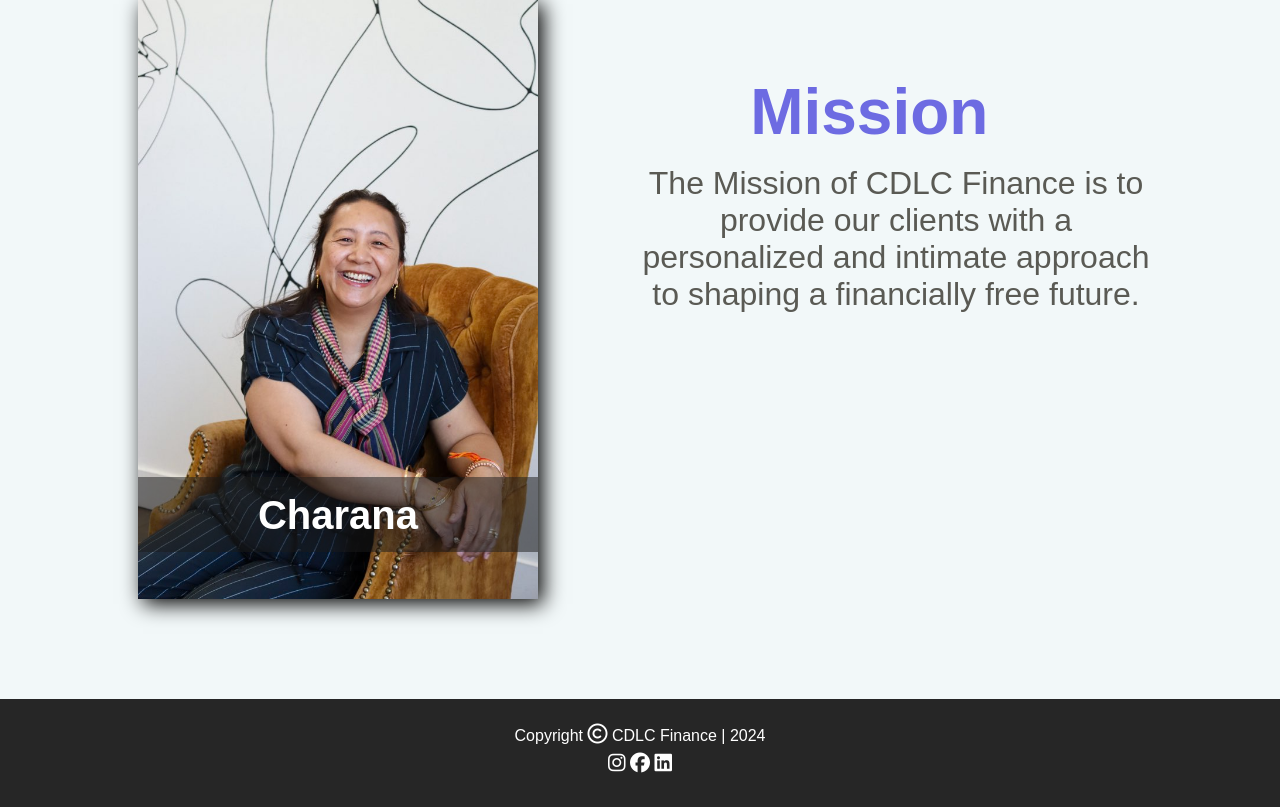
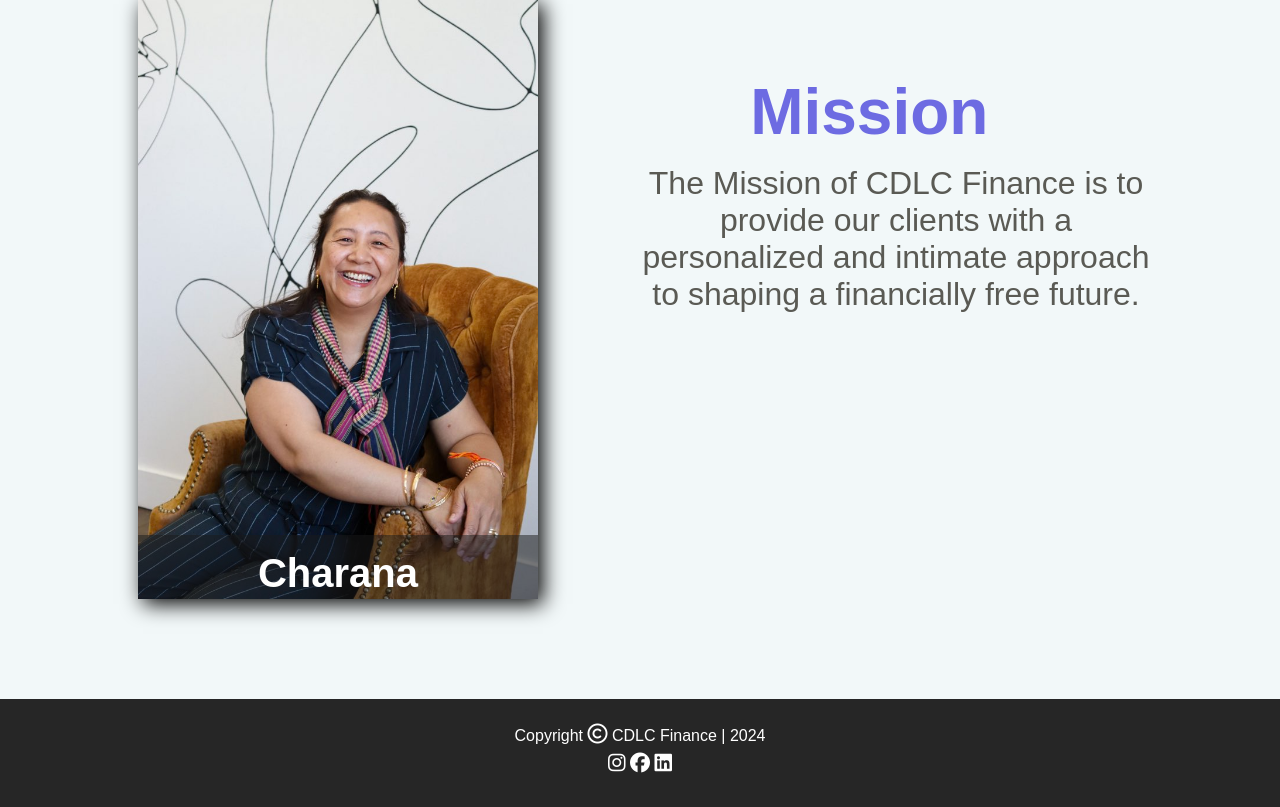
Before and after one commit to omaroaalj/client-project-money-team, a Django app: template financeWebApp/financeWebsite/templates/financeWebsite/landingPage.html in a window 1280 px wide. Shown: the part 205-1012 px from the top of the page. Run offline with Django 3.2, Linux system fonts and the light colour scheme; the template is opened without the code that fills it, so the values that code supplies are empty; some libraries are stand-ins or nearby versions.

Commit message:
Change intro position to relative and change bottom em values

```diff
--- a/financeWebApp/financeWebsite/static/financeWebsite/landing.css
+++ b/financeWebApp/financeWebsite/static/financeWebsite/landing.css
@@ -106,8 +106,8 @@ nav ul li a:hover::after {
     width: 25em;
     padding: 0.375em;
     box-sizing: border-box;
-    position: absolute;
-    bottom: 2.7em;
+    position: relative;
+    bottom: 4em;
     background: rgb(27, 27, 27, .5);
     color: white;
     transition: .5s;
@@ -136,7 +136,7 @@ span {
 
 .card:hover .intro {
     height: 13.75em;
-    bottom: 2.55em;
+    bottom: 12em;
     background: rgb(27, 27, 27, .5)
 }
 
```
